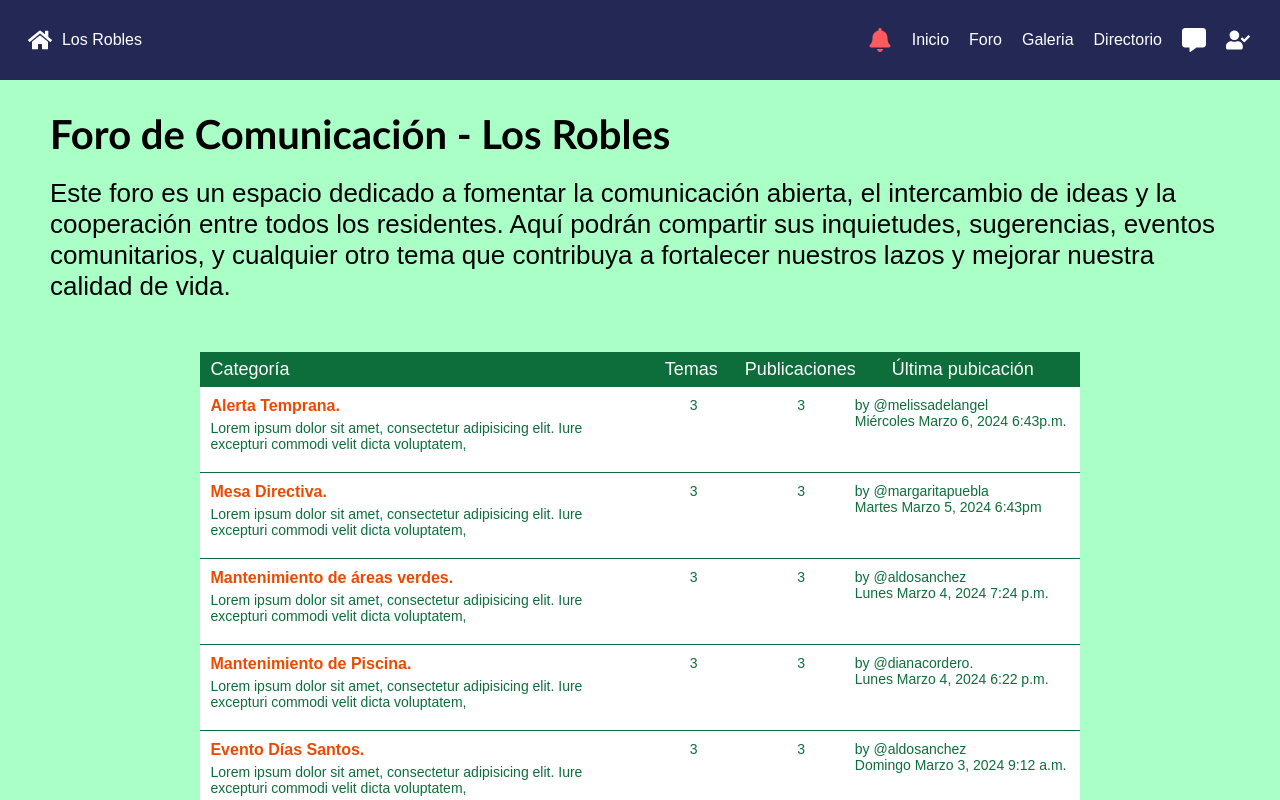
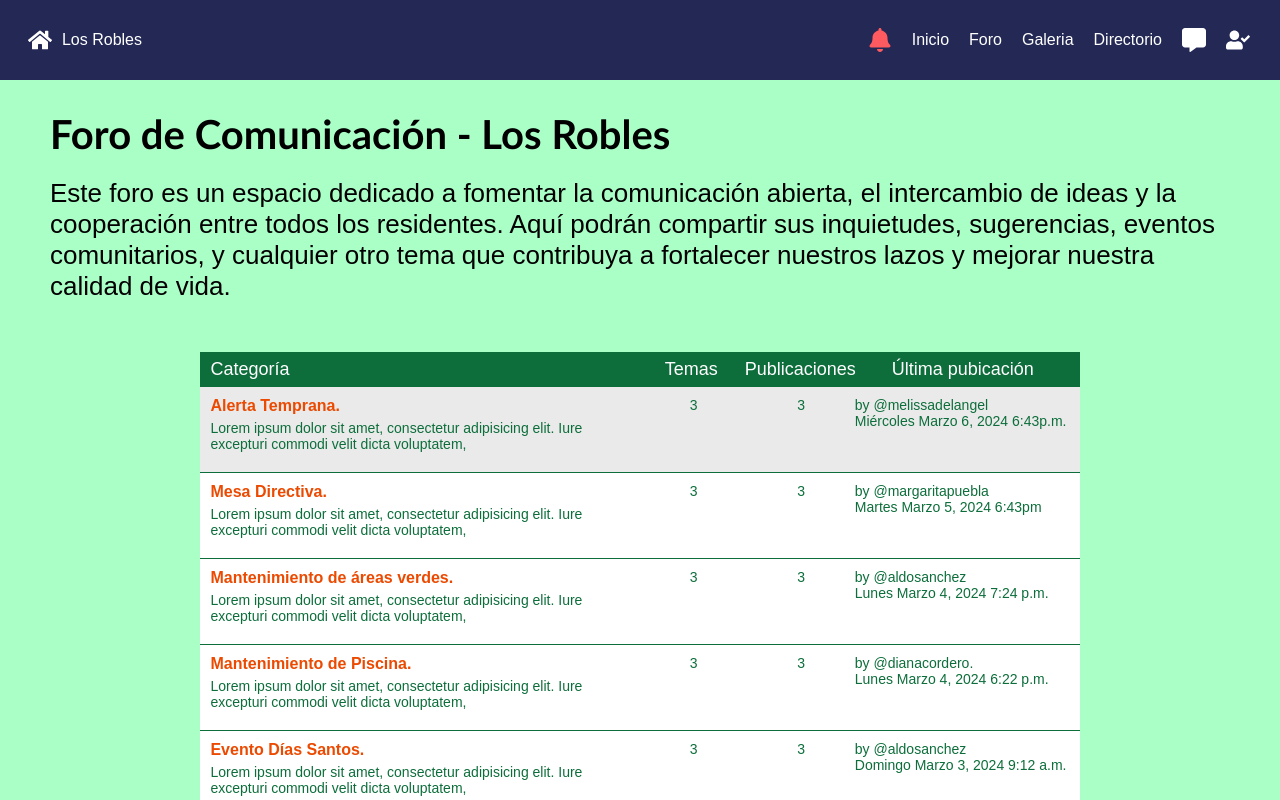
Before and after one commit to Diana2x/VecinoConecta, a React (Vite) app: page /foro in a window 1280 px wide. In both pictures the pointer is over the element 639 px from the left and 430 px from the top of the page. Shown: the top 800 px of the page. Built offline with nearby package versions, Linux system fonts and the light colour scheme.

Commit message:
Cambios en el foro para que parezcan enlaces los topicos

```diff
--- a/src/components/Foro/Foro.css
+++ b/src/components/Foro/Foro.css
@@ -199,3 +199,8 @@
         display: none;
     }
 }
+
+.topic-content:hover{
+    background: rgb(234, 234, 234);
+    cursor: pointer;
+}
```
